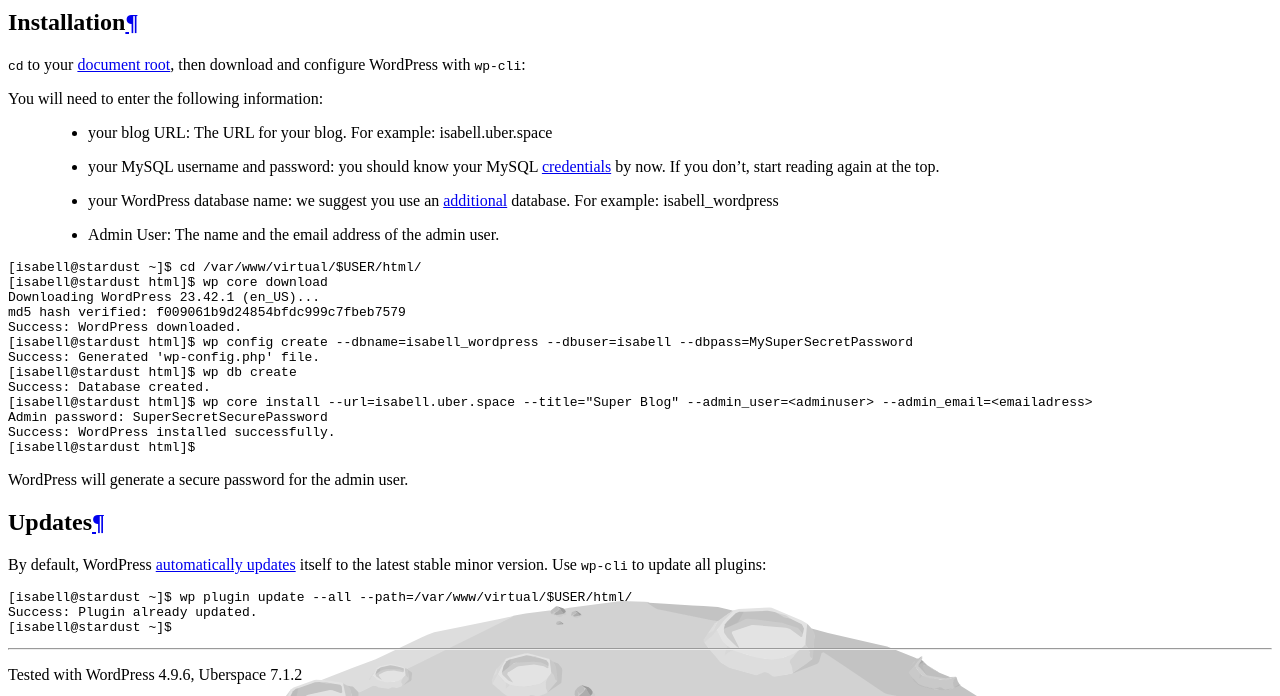
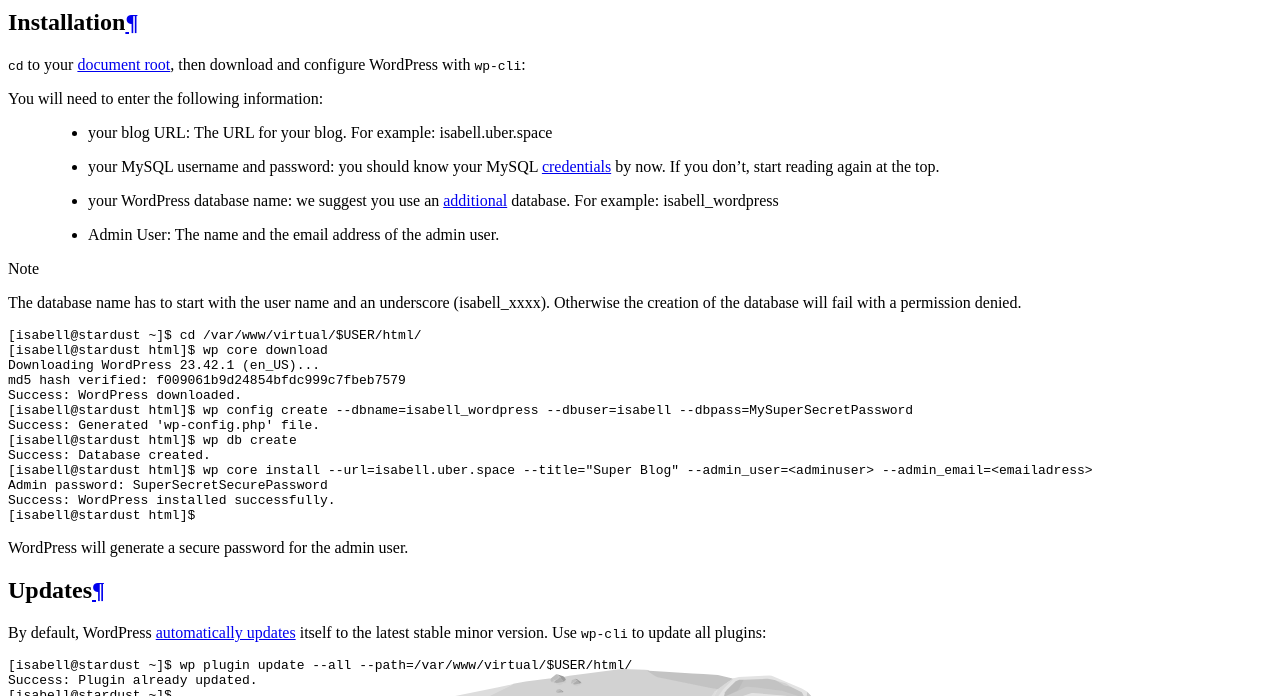
Before and after one commit to Uberspace/lab, a Sphinx documentation site: the page built from source/guide_wordpress.rst, in a window 1280 px wide and 900 px high, scrolled down 4201 px, cut to the strip 0-696 px from the top of the window. Built offline with Sphinx 7.4.7 and the Read the Docs theme 2.0.0, drawn with Linux system fonts in a browser that asks for light colours.

Commit message:
Wordpress: Add note on database naming restriction.
The naming of a database is bound to the username.

```diff
--- a/source/guide_wordpress.rst
+++ b/source/guide_wordpress.rst
@@ -59,6 +59,9 @@
   * your WordPress database name: we suggest you use an :manual_anchor:`additional <database-mysql.html#additional-databases>` database. For example: isabell_wordpress
   * Admin User: The name and the email address of the admin user.
 
+.. note:: The database name has to start with the user name and an underscore (isabell_xxxx). Otherwise the creation of the database will fail with a permission denied.
+
+
 .. code-block:: console
  :emphasize-lines: 1,6,10
 
```
